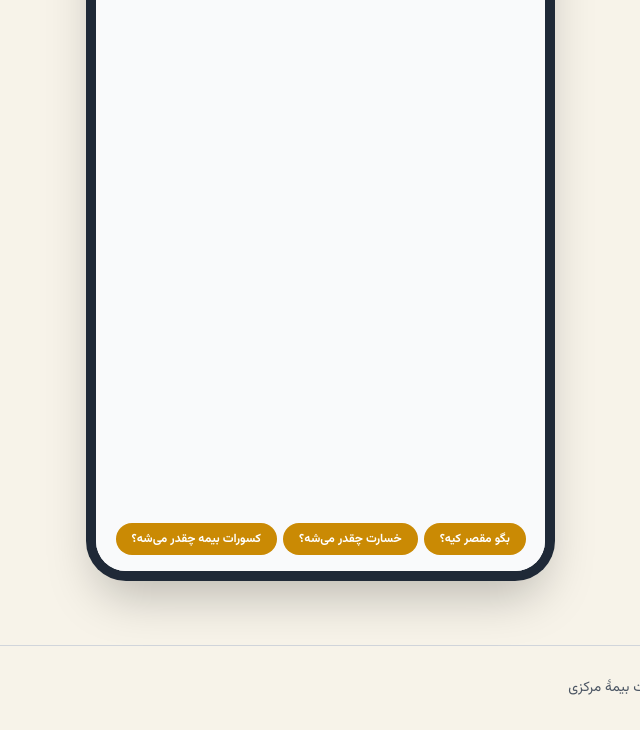
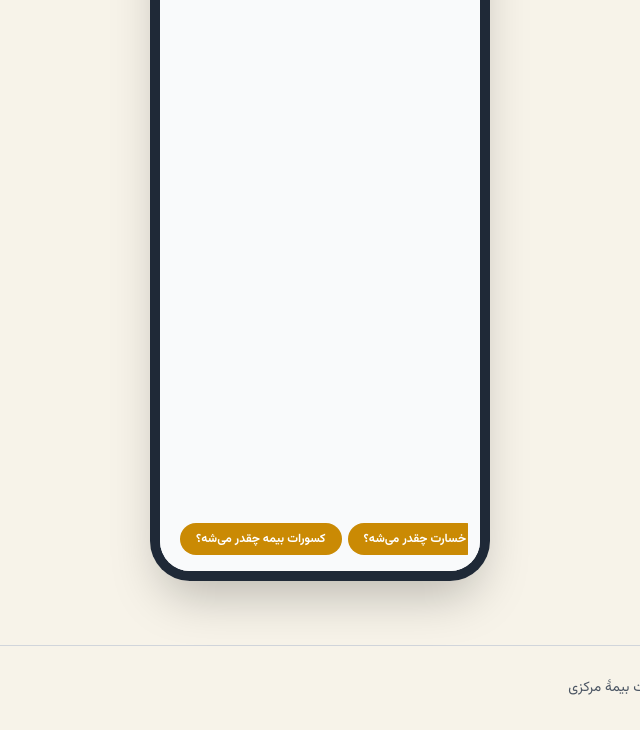
Before and after one commit to dshayan/bb-cards, a plain HTML site: page index.html in a window 1280 px wide. Shown: the part 1353-2083 px from the top of the page, without its empty margins (320-960 px from the left). Drawn offline with nearby package versions, Linux system fonts and the light colour scheme; a script that the page names is missing.

Commit message:
Fix aspect ratio

```diff
--- a/index.html
+++ b/index.html
@@ -211,7 +211,7 @@
         <!-- Chat Interface Container -->
         <div class="flex justify-center items-center px-4">
             <!-- Phone Mockup -->
-            <div class="w-full max-w-[340px] sm:max-w-[408px] md:max-w-[469px] h-[500px] sm:h-[600px] md:h-[690px] bg-dark rounded-[30px] sm:rounded-[40px] p-[8px] sm:p-[10px] relative shadow-2xl">
+            <div class="w-full max-w-[340px] h-[500px] sm:h-[600px] md:h-[690px] bg-dark rounded-[30px] sm:rounded-[40px] p-[8px] sm:p-[10px] relative shadow-2xl">
                 <div class="w-full h-full bg-white rounded-[20px] sm:rounded-[30px] overflow-hidden relative">
                     <!-- Chat Screen -->
                     <div class="h-full w-full bg-light relative p-2 sm:p-3 overflow-hidden">
```
